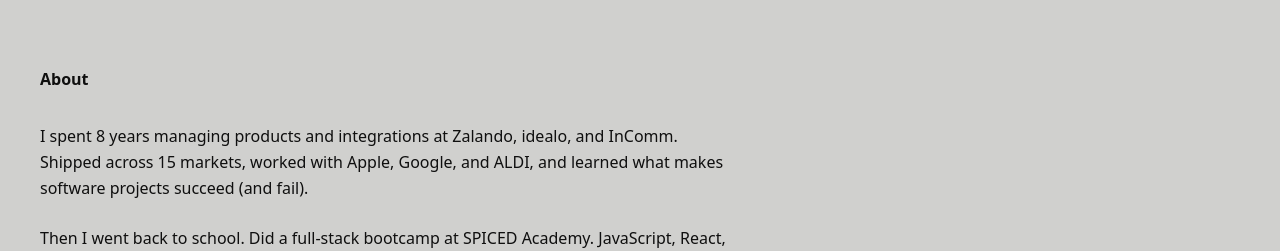
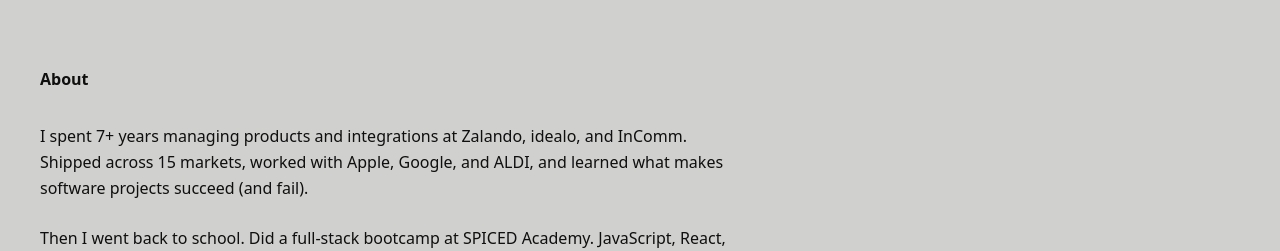
Before and after one commit to denescsaszar/portfolio, a Next.js app: page / in a window 1280 px wide. Shown: the part 3100-3351 px from the top of the page. Built offline with nearby package versions, Linux system fonts and the light colour scheme.

Commit message:
fix years inconsistency and unify email to gmail

```diff
--- a/app/page.tsx
+++ b/app/page.tsx
@@ -209,7 +209,7 @@
                 <h2 className="text-heading-1 font-bold mb-6 md:mb-8">About</h2>
 
                 <p className="text-body leading-relaxed mb-6">
-                  I spent 8 years managing products and integrations at Zalando, idealo, and InComm. Shipped across 15 markets, worked with Apple, Google, and ALDI, and learned what makes software projects succeed (and fail).
+                  I spent 7+ years managing products and integrations at Zalando, idealo, and InComm. Shipped across 15 markets, worked with Apple, Google, and ALDI, and learned what makes software projects succeed (and fail).
                 </p>
 
                 <p className="text-body leading-relaxed mb-6">
@@ -273,7 +273,7 @@
 
                 <div className="flex flex-wrap gap-3 md:gap-4 mb-8 md:mb-12">
                   <a
-                    href="mailto:hello@denescsaszar.com"
+                    href="mailto:csaszar.denes@gmail.com"
                     className="px-5 md:px-6 py-3 bg-accent text-background font-semibold hover:bg-foreground transition-colors no-underline"
                   >
                     Send Email
@@ -304,7 +304,7 @@
                       Email
                     </p>
                     <a
-                      href="mailto:hello@denescsaszar.com"
+                      href="mailto:csaszar.denes@gmail.com"
                       className="hover:text-muted transition-colors no-underline"
                     >
                       csaszar.denes@gmail.com
```
